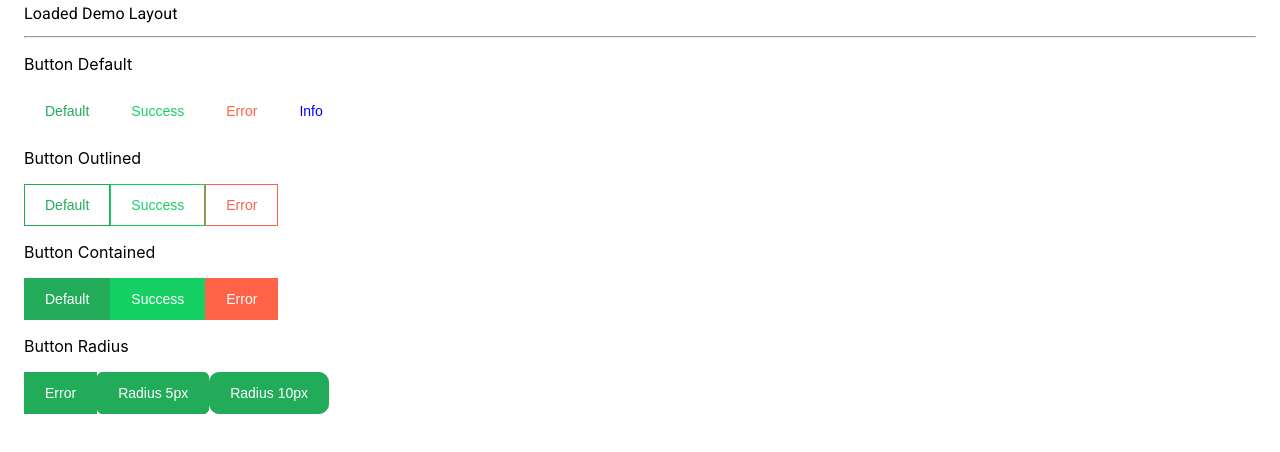
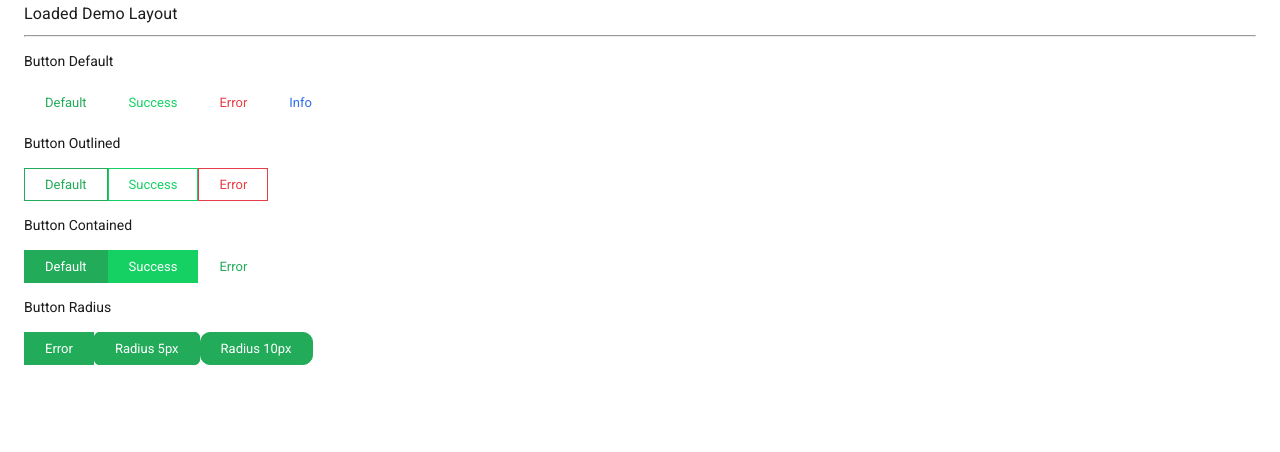
Before and after one commit to rsdn-uit-team/picoworkers, a React (Create React App) app: page / in a window 1280 px wide. Shown: the top 452 px of the page. Built offline with nearby package versions, Linux system fonts and the light colour scheme.

Commit message:
feat: component button

```diff
--- a/package.json
+++ b/package.json
@@ -31,7 +31,7 @@
     "build": "CI=true react-scripts build",
     "test": "react-scripts test",
     "eject": "react-scripts eject",
-    "lint": "./node_modules/react-scripts/node_modules/.bin/eslint src --max-warnings=0",
+    "lint": "bash ./node_modules/react-scripts/node_modules/.bin/eslint src --max-warnings=0",
     "postinstall": "husky install",
     "prepare": "husky install"
   },
--- a/public/index.html
+++ b/public/index.html
@@ -19,6 +19,7 @@
       rel="stylesheet"
       href="https://fonts.googleapis.com/css?family=Roboto:300,400,500,700&display=swap"
     />
+    <link rel="stylesheet" href="https://pro.fontawesome.com/releases/v5.10.0/css/all.css" />
     <!--
       Notice the use of %PUBLIC_URL% in the tags above.
       It will be replaced with the URL of the `public` folder during the build.
--- a/src/components/Button/Button.js
+++ b/src/components/Button/Button.js
@@ -1,8 +1,90 @@
 import styled from '@emotion/styled';
+import { NavLink } from 'react-router-dom';
 import PropTypes from 'prop-types';
 import { forwardRef } from 'react';
+const ButtonRoot = styled.button(
+  {
+    backgroundColor: 'transparent',
+    border: '1px solid transparent',
+    outline: 'none',
+    padding: '12px 20px',
+    color: 'var(--primary)',
+    fontSize: 14,
+    fontFamily: 'inherit',
+    transition: 'all .25s',
+    cursor: 'pointer',
+  },
+  ({ color, size, variant, fullWidth, radius, disabled }) => ({
+    width: fullWidth ? '100%' : 'auto',
+    borderRadius: radius || 0,
+    ...(variant === 'default' && {
+      ...(color === 'success' && {
+        color: 'var(--success)',
+      }),
+      ...(color === 'error' && {
+        color: 'var(--danger)',
+      }),
+      ...(color === 'info' && {
+        color: 'var(--blue)',
+      }),
+    }),
+    ...(variant === 'contained' && {
+      ...(color === 'primary' && {
+        backgroundColor: 'var(--primary)',
+        border: '1px solid var(--primary)',
+        color: 'var(--white)',
+        ':hover': {
+          backgroundColor: 'var(--buttonHover)',
+          border: '1px solid var(--buttonHover)',
+        },
+      }),
+      ...(color === 'success' && {
+        backgroundColor: 'var(--success)',
+        border: '1px solid var(--success)',
+        color: 'var(--white)',
+        ':hover': {
+          backgroundColor: 'var(--buttonHover)',
+          border: '1px solid var(--buttonHover)',
+        },
+      }),
+    }),
+    ...(variant === 'outlined' && {
+      border: '1px solid var(--primary)',
+      color: 'var(--primary)',
+      ...(color === 'success' && {
+        color: 'var(--success)',
+        border: '1px solid var(--success)',
+      }),
+      ...(color === 'error' && {
+        color: 'var(--danger)',
+        border: '1px solid var(--danger)',
+      }),
+    }),
+    ...(size === 'small' && {
+      fontSize: 12,
+      padding: '6px 8px',
+    }),
+    ...(size === 'medium' && {
+      fontSize: 13,
+      padding: '8px 20px',
+      '@media(max-width: 992px)': {
+        padding: '6px 8px',
+      },
+    }),
+    ...(size === 'large' && {
+      fontSize: 14,
+      padding: '12px 20px',
+    }),
+    ...(disabled && {
+      cursor: 'no-drop',
+      opacity: 0.5,
+    }),
+  })
+);
 
-const ButtonRoot = styled.button(
+const LinkRoot = styled(({ fullWidth, children, ...props }) => (
+  <NavLink {...props}>{children}</NavLink>
+))(
   {
     backgroundColor: 'transparent',
     border: '1px solid transparent',
@@ -13,69 +95,126 @@ const ButtonRoot = styled.button(
     transition: 'all .25s',
     cursor: 'pointer',
   },
-  ({ fullWidth, radius, variant, color }) => ({
+  ({ color, size, variant, fullWidth, radius, disabled }) => ({
+    textDecoration: 'none',
     width: fullWidth ? '100%' : 'auto',
     borderRadius: radius || 0,
-    // contained
+    ...(variant === 'default' && {
+      ...(color === 'success' && {
+        color: 'var(--success)',
+      }),
+      ...(color === 'error' && {
+        color: 'var(--danger)',
+      }),
+      ...(color === 'info' && {
+        color: 'var(--blue)',
+      }),
+    }),
     ...(variant === 'contained' && {
       ...(color === 'primary' && {
-        backgroundColor: '#22ab59',
-        border: '1px solid #22ab59',
+        backgroundColor: 'var(--primary)',
+        border: '1px solid var(--primary)',
+        color: 'var(--white)',
         ':hover': {
-          backgroundColor: '#1e964e',
-          border: '1px solid #1e964e',
+          backgroundColor: 'var(--buttonHover)',
+          border: '1px solid var(--buttonHover)',
         },
       }),
-      color: '#fff',
       ...(color === 'success' && {
-        backgroundColor: '#15d164',
-        border: '1px solid #15d164',
+        backgroundColor: 'var(--success)',
+        border: '1px solid var(--success)',
+        color: 'var(--white)',
+        ':hover': {
+          backgroundColor: 'var(--buttonHover)',
+          border: '1px solid var(--buttonHover)',
+        },
+      }),
+    }),
+    ...(variant === 'outlined' && {
+      border: '1px solid var(--primary)',
+      color: 'var(--primary)',
+      ...(color === 'success' && {
+        color: 'var(--success)',
+        border: '1px solid var(--success)',
       }),
       ...(color === 'error' && {
-        backgroundColor: 'tomato',
-        border: '1px solid tomato',
+        color: 'var(--danger)',
+        border: '1px solid var(--danger)',
       }),
     }),
-    // outlined
-    ...(variant === 'outlined' && {
-      border: '1px solid #22ab59',
-      color: '#22ab59',
-      ...(color === 'success' && {
-        color: '#15d164',
-        border: '1px solid #15d164',
+    ...(size === 'small' && {
+      fontSize: 12,
+      padding: '6px 8px',
     }),
-      ...(color === 'error' && {
-        color: 'tomato',
-        border: '1px solid tomato',
+    ...(size === 'medium' && {
+      fontSize: 13,
+      padding: '8px 20px',
+      '@media(max-width: 992px)': {
+        padding: '6px 8px',
+      },
     }),
+    ...(size === 'large' && {
+      fontSize: 14,
+      padding: '12px 20px',
     }),
-    // default
-    ...(variant === 'default' && {
-      ...(color === 'success' && {
-        color: '#15d164',
-      }),
-      ...(color === 'error' && {
-        color: 'tomato',
-      }),
-      ...(color === 'info' && {
-        color: 'blue',
-      })
+    ...(disabled && {
+      cursor: 'no-drop',
+      opacity: 0.5,
     }),
   })
 );
-
+const StartIcon = styled('i')`
+  margin-right: 10px;
+`;
+const EndIcon = styled('i')`
+  margin-left: 10px;
+`;
 const Button = forwardRef(
-  ({ children, variant, size, color, fullWidth, ...props }, ref) => (
+  (
+    {
+      variant,
+      children,
+      size,
+      disabled,
+      color,
+      fullWidth,
+      radius,
+      startIcon,
+      endIcon,
+      ...props
+    },
+    ref
+  ) =>
+    !props.to ? (
       <ButtonRoot
         ref={ref}
+        variant={variant}
         color={color}
-      variant={variant}
+        size={size}
         fullWidth={fullWidth}
-      size={size}
+        disabled={disabled}
+        radius={radius}
         {...props}
       >
+        {startIcon ? <StartIcon>{startIcon}</StartIcon> : <></>}
         {children}
+        {endIcon ? <EndIcon>{endIcon}</EndIcon> : <></>}
       </ButtonRoot>
+    ) : (
+      <LinkRoot
+        ref={ref}
+        variant={variant}
+        color={color}
+        size={size}
+        fullWidth={fullWidth}
+        disabled={disabled}
+        radius={radius}
+        {...props}
+      >
+        {startIcon ? <StartIcon>{startIcon}</StartIcon> : <></>}
+        {children}
+        {endIcon ? <EndIcon>{endIcon}</EndIcon> : <></>}
+      </LinkRoot>
     )
 );
 
@@ -93,12 +232,10 @@ Button.propTypes = {
   fullWidth: PropTypes.bool,
   radius: PropTypes.number,
 };
-
 Button.defaultProps = {
   variant: 'default',
   color: 'primary',
   size: 'medium',
   fullWidth: false,
 };
-
 export default Button;
--- a/src/index.css
+++ b/src/index.css
@@ -1,13 +1,54 @@
+:root {
+  --default: #1b1b1b;
+  --label: #a8b0bf;
+  --input: #f5f7fa;
+  --colorIcon: #686d77;
+  --borderIcon: rgba(0, 0, 0, 0.1);
+  --borderCheckbox: #d3dae6;
+  --buttonHover: #1e964e;
+  --linkHover: #005924;
+  --backgroundFooter: #f5f7fa;
+  --shadow: rgba(97, 44, 21, 0.19);
+  --blue: #2d6eed;
+  --indigo: #6610f2;
+  --purple: #6f42c1;
+  --pink: #e8b8f5;
+  --red: #dc3545;
+  --orange: #fec410;
+  --yellow: #000;
+  --green: #b0e43f;
+  --teal: #20c997;
+  --cyan: #49ffc3;
+  --white: #fff;
+  --gray-dark: #343a40;
+  --secondary: #686d77;
+  --danger: #e63e46;
+  --dark: #203259;
+  --primary: #22ab59;
+  --success: #15d164;
+  --info: #17a2b8;
+  --warning: #de9100;
+  --light: #f2f4f7;
+  --gray: #7f7e7e;
+}
 body {
   margin: 0;
-  font-family: -apple-system, BlinkMacSystemFont, 'Segoe UI', 'Roboto', 'Oxygen',
-    'Ubuntu', 'Cantarell', 'Fira Sans', 'Droid Sans', 'Helvetica Neue',
-    sans-serif;
+  font-family: "Roboto",-apple-system,BlinkMacSystemFont,"Segoe UI",Roboto,"Helvetica Neue",Arial,"Noto Sans","Liberation Sans",sans-serif,"Apple Color Emoji","Segoe UI Emoji","Segoe UI Symbol","Noto Color Emoji";
   -webkit-font-smoothing: antialiased;
   -moz-osx-font-smoothing: grayscale;
+  font-size: 14px;
+  font-weight: 400;
+  line-height: 1.5;
+  color: var(--default);
 }
 
 code {
   font-family: source-code-pro, Menlo, Monaco, Consolas, 'Courier New',
     monospace;
 }
+
+#root {
+  display: flex;
+  flex-direction: column;
+  min-height: 100vh !important;
+}
--- a/src/pages/Demo.js
+++ b/src/pages/Demo.js
@@ -16,8 +16,12 @@ export default function Demo() {
       <p>Button Outlined</p>
       <div>
         <Button variant="outlined">Default</Button>
-        <Button variant="outlined" color="success">Success</Button>
-        <Button variant="outlined" color="error">Error</Button>
+        <Button variant="outlined" color="success">
+          Success
+        </Button>
+        <Button variant="outlined" color="error">
+          Error
+        </Button>
       </div>
       <p>Button Contained</p>
       <div>
@@ -31,14 +35,13 @@ export default function Demo() {
       </div>
       <p>Button Radius</p>
       <div>
-      <Button variant="contained">
-          Error
+        <Button variant="contained">Error</Button>
+        <Button variant="contained" radius={5}>
+          Radius 5px
         </Button>
-        <Button variant="contained" radius={5}>Radius 5px</Button>
         <Button variant="contained" radius={10}>
           Radius 10px
         </Button>
-
       </div>
     </>
   );
```
Lines whose indentation alone changed are shown as unchanged.
